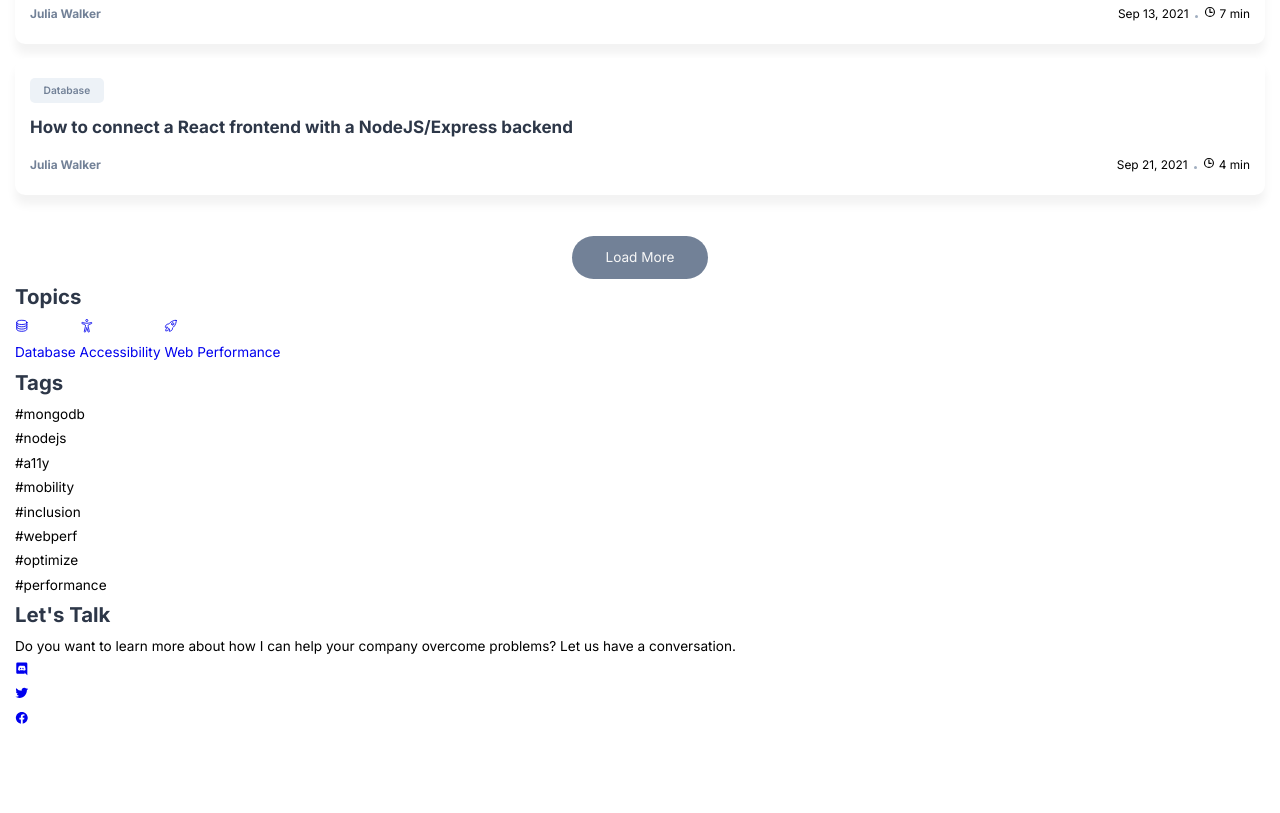
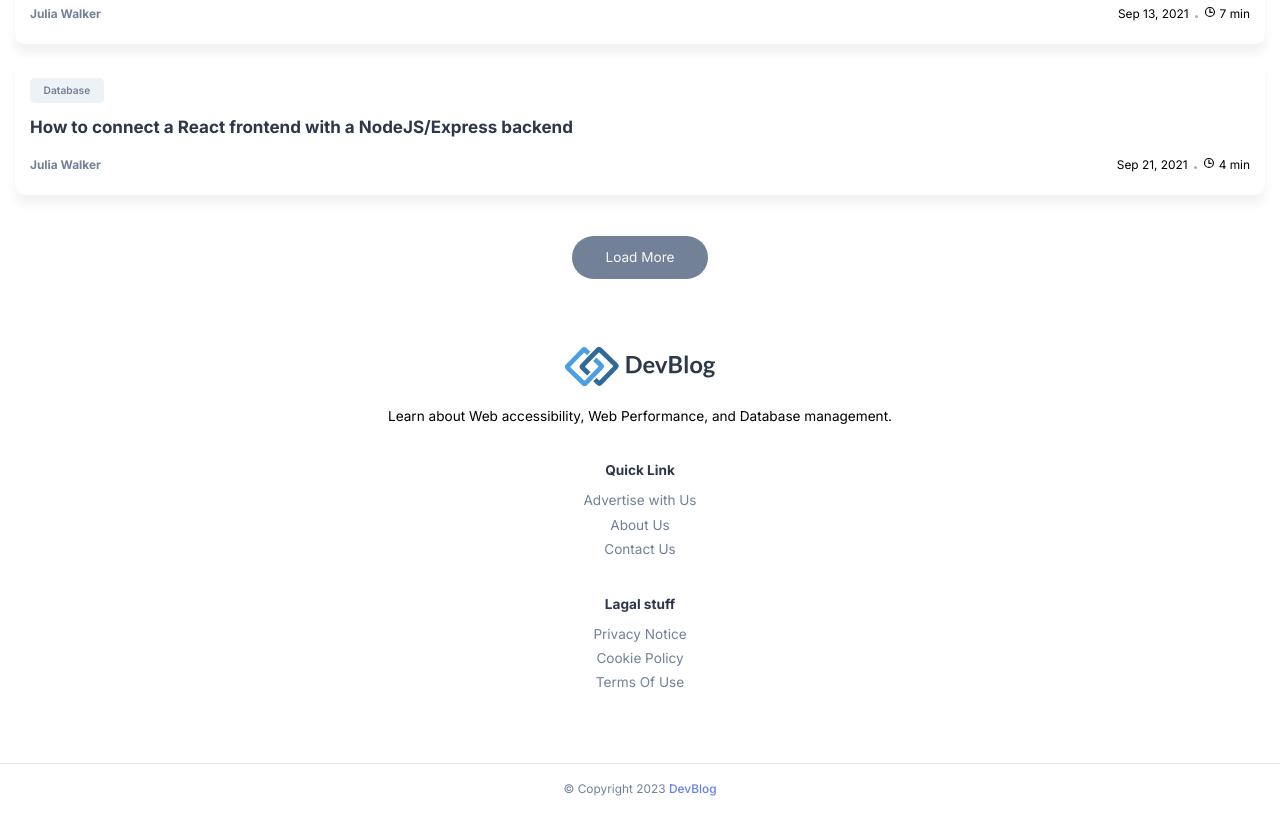
Before and after one commit to Lattanaxay/Blog_page, a plain HTML site: page index.html in a window 1280 px wide. Shown: the part 1580-2393 px from the top of the page. Before the commit the page ends 2312 px from the top, so only its background shows below. Drawn offline with nearby package versions, Linux system fonts and the light colour scheme.

Commit message:
add java script

```diff
--- a/index.html
+++ b/index.html
@@ -664,6 +664,33 @@
 
             </div>
 
+
+            <div class="newsletter">
+
+              <h2 class="h2">Newsletter</h2>
+
+              <div class="warpper">
+
+                <p>
+
+                  Subscribe to our newsletter to be among the first to keep up with the
+                  latest updates.
+
+                </p>
+
+                <form action="#">
+
+                  <input type="email" name="email" placeholder="Email Address" required>
+
+                  <button type="submit" class="btn btn-primary">Subscribe</button>
+
+                </form>
+
+              </div>
+
+            </div>
+
+
           </div>
         </div>
     </div>
@@ -671,6 +698,81 @@
 
 
     </main>
+
+<!-- FOOTER    -->
+
+    <footer>
+
+      <div class="container">
+
+        <div class="wrapper">
+
+          <a href="#" class="footer-logo">
+
+            <img src="/assets/logo-light.svg" alt="DevBlog's Logo" width="150"
+            class="logo-light">
+            <img src="/assets/logo-dark.svg" alt="DevBlog's Logo" width="150"
+            class="logo-dark">
+          </a>
+
+          <p class="fotter-text">
+            Learn about Web accessibility, Web Performance, and Database management.
+          </p>
+
+        </div>
+
+        <div class="wrapper">
+
+          <p class="footer-title">Quick Link</p>
+
+          <ul>
+
+            <li>
+              <a href="#" class="footer-link">Advertise with Us</a>
+            </li>
+
+            <li>
+              <a href="#" class="footer-link">About Us</a>
+            </li>
+
+            <li>
+              <a href="#" class="footer-link">Contact Us</a>
+            </li>
+
+          </ul>
+
+        </div>
+
+        <div class="wrapper">
+
+          <p class="footer-title">Lagal stuff</p>
+
+          <ul>
+
+            <li>
+              <a href="#" class="footer-link">Privacy Notice</a>
+            </li>
+
+            <li>
+              <a href="#" class="footer-link">Cookie Policy</a>
+            </li>
+
+            <li>
+              <a href="#" class="footer-link">Terms Of Use</a>
+            </li>
+
+          </ul>
+
+        </div>
+
+      </div>
+
+      <p class="copyright">
+        &copy; Copyright 2023 <a href="#">DevBlog</a>
+      </p>
+
+    </footer>
+
 
 <!--
     js_link
--- a/script.js
+++ b/script.js
@@ -0,0 +1,14 @@
+'use strict';
+
+
+// navbar varibles
+const nav = document.querySelector('.mobile-nav');
+const navMenuBtn = document.querySelector('.nav-menu-btn');
+const navCloseBtn = document.querySelector('.nav-close-btn');
+
+
+// navToggle functon
+const navToggleFunc = function () {nav.classList.toggle('active');}
+
+navMenuBtn.addEventListener('click', navToggleFunc);
+navCloseBtn.addEventListener('click', navToggleFunc);
--- a/style.css
+++ b/style.css
@@ -323,7 +323,7 @@ header .btn-group {
     margin-bottom: 1rem;
 }
 
-.blog-card .h3 :hover {
+.blog-card .h3:hover {
     text-decoration: underline;
     text-decoration-thickness: 2px;
 }
@@ -371,3 +371,62 @@ header .btn-group {
   }
 
   .load-more:hover { background: var(--accent); }
+
+
+/*    ASIDE  */
+
+.aside {display: none;}
+
+
+
+
+/* FOOTER */
+
+
+footer { background: var( --background-primary); }
+
+footer .container {
+    padding: var(--py) 15px;
+    display: grid;
+    grid-template-columns: 1fr;
+    gap: 30px;
+}
+
+footer .wrapper { text-align: center;}
+
+.footer-logo { margin-bottom: 10px;}
+
+.footer-text {
+    color: var(--foreground-secondary);
+    max-width: 300px;
+    margin-inline: auto;
+    margin:auto; /* fallback for amrgin-inline */
+}
+
+.footer-title {
+    color:var(--foreground-primary);
+    font-weight: 700;
+    margin-bottom: 0.4rem;
+}
+
+.footer-link {color: var(--foreground-secondary);}
+
+.footer-link:hover { color:var(--accent);}
+
+.copyright {
+
+    color: var(--foreground-secondary);
+    font-size: var(--fs-4);
+    text-align: center;
+    padding: 1rem;
+    border-top: 1px solid var(--action-primary);
+
+}
+
+.copyright a{
+    color: var(--accent);
+    font-weight: 500;
+
+}
+
+.copyright a:hover { text-decoration: underline;}
```
